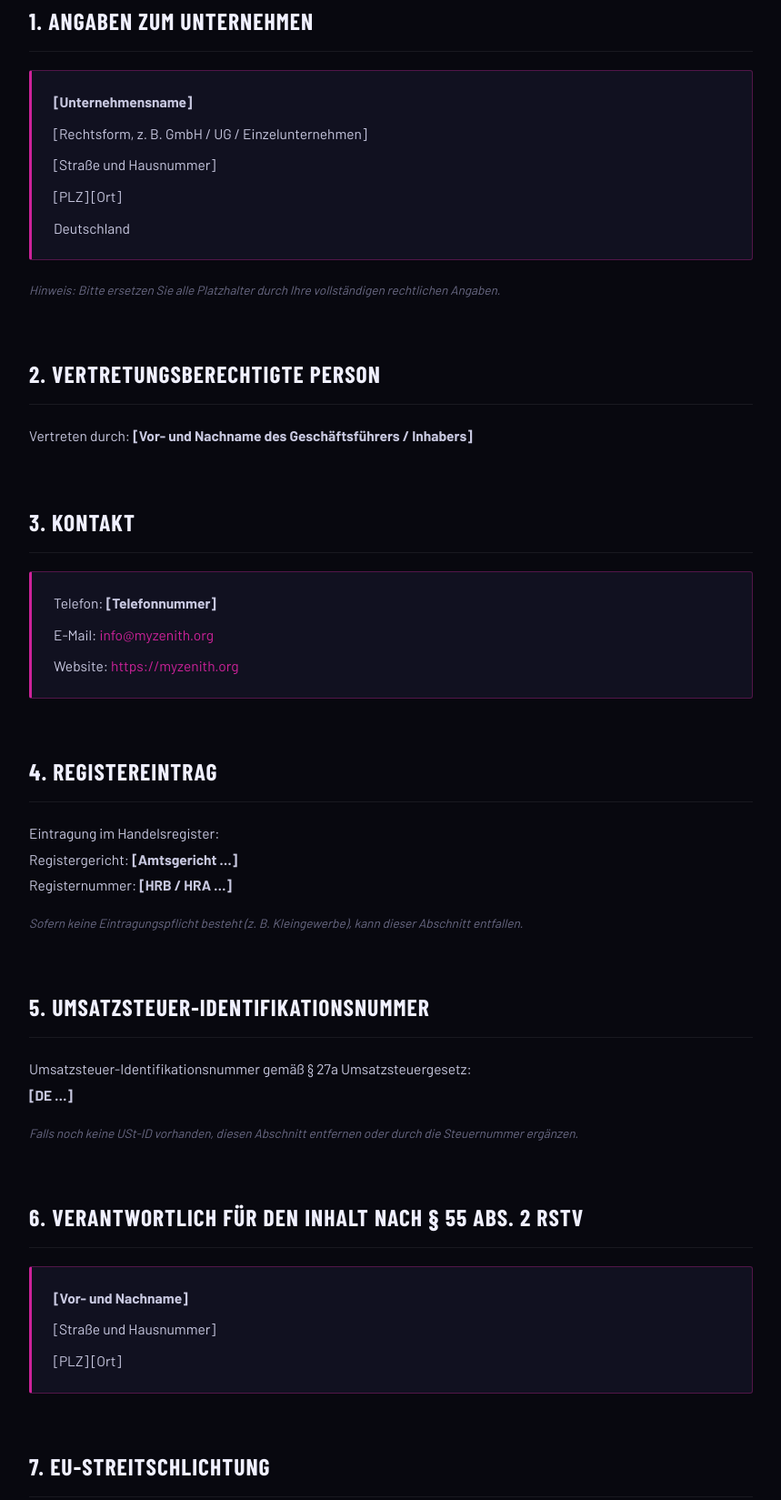
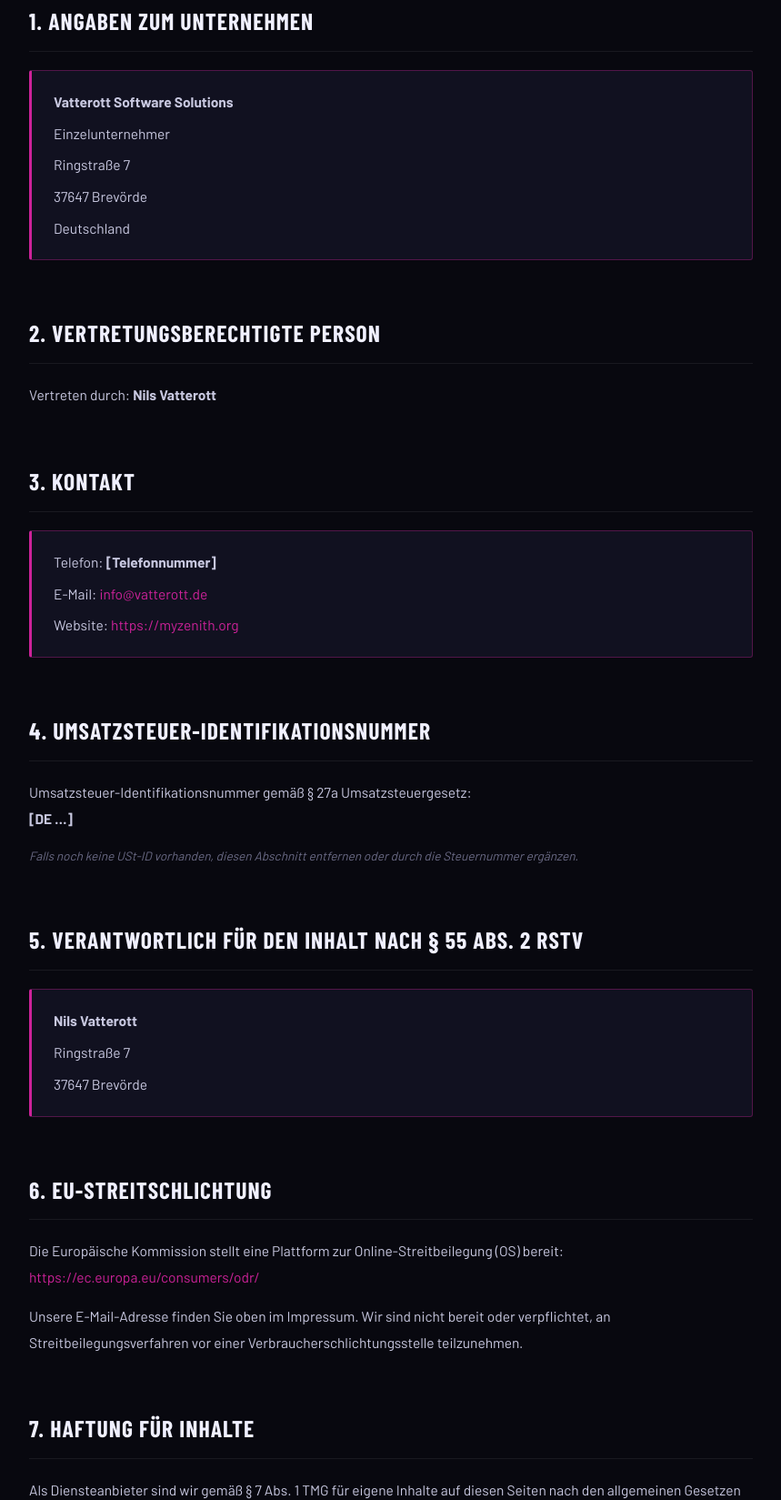
Before and after one commit to vatterott/Zenith, a plain HTML site: page impressum.html in a window 1280 px wide. Shown: the part 455-2104 px from the top of the page at 91% size, without its empty margins (210-1069 px from the left). Drawn offline with nearby package versions, Linux system fonts and the light colour scheme; a web font is replaced by a local one.

Commit message:
Changed company leagal form

```diff
--- a/impressum.html
+++ b/impressum.html
@@ -137,45 +137,33 @@
       <section>
         <h2>1. Angaben zum Unternehmen</h2>
         <div class="info-box">
-          <p><strong>[Unternehmensname]</strong></p>
-          <p>[Rechtsform, z. B. GmbH / UG / Einzelunternehmen]</p>
-          <p>[Straße und Hausnummer]</p>
-          <p>[PLZ] [Ort]</p>
+          <p><strong>Vatterott Software Solutions</strong></p>
+          <p>Einzelunternehmer</p>
+          <p>Ringstraße 7</p>
+          <p>37647 Brevörde</p>
           <p>Deutschland</p>
         </div>
         <p style="color:var(--text-muted); font-size:.85rem;">
-          <em>Hinweis: Bitte ersetzen Sie alle Platzhalter durch Ihre vollständigen rechtlichen Angaben.</em>
+          <!-- Platzhalter-Hinweis entfernt -->
         </p>
       </section>
 
       <section>
         <h2>2. Vertretungsberechtigte Person</h2>
-        <p>Vertreten durch: <strong>[Vor- und Nachname des Geschäftsführers / Inhabers]</strong></p>
+        <p>Vertreten durch: <strong>Nils Vatterott</strong></p>
       </section>
 
       <section>
         <h2>3. Kontakt</h2>
         <div class="info-box">
           <p>Telefon: <strong>[Telefonnummer]</strong></p>
-          <p>E-Mail: <a href="mailto:info@myzenith.org">info@myzenith.org</a></p>
+          <p>E-Mail: <a href="mailto:info@vatterott.de">info@vatterott.de</a></p>
           <p>Website: <a href="https://myzenith.org">https://myzenith.org</a></p>
         </div>
       </section>
 
       <section>
-        <h2>4. Registereintrag</h2>
-        <p>
-          Eintragung im Handelsregister:<br />
-          Registergericht: <strong>[Amtsgericht …]</strong><br />
-          Registernummer: <strong>[HRB / HRA …]</strong>
-        </p>
-        <p style="color:var(--text-muted); font-size:.85rem;">
-          <em>Sofern keine Eintragungspflicht besteht (z. B. Kleingewerbe), kann dieser Abschnitt entfallen.</em>
-        </p>
-      </section>
-
-      <section>
-        <h2>5. Umsatzsteuer-Identifikationsnummer</h2>
+        <h2>4. Umsatzsteuer-Identifikationsnummer</h2>
         <p>
           Umsatzsteuer-Identifikationsnummer gemäß § 27a Umsatzsteuergesetz:<br />
           <strong>[DE …]</strong>
@@ -186,16 +174,16 @@
       </section>
 
       <section>
-        <h2>6. Verantwortlich für den Inhalt nach § 55 Abs. 2 RStV</h2>
+        <h2>5. Verantwortlich für den Inhalt nach § 55 Abs. 2 RStV</h2>
         <div class="info-box">
-          <p><strong>[Vor- und Nachname]</strong></p>
-          <p>[Straße und Hausnummer]</p>
-          <p>[PLZ] [Ort]</p>
+          <p><strong>Nils Vatterott</strong></p>
+          <p>Ringstraße 7</p>
+          <p>37647 Brevörde</p>
         </div>
       </section>
 
       <section>
-        <h2>7. EU-Streitschlichtung</h2>
+        <h2>6. EU-Streitschlichtung</h2>
         <p>
           Die Europäische Kommission stellt eine Plattform zur Online-Streitbeilegung (OS) bereit:
           <a href="https://ec.europa.eu/consumers/odr/" target="_blank" rel="noopener noreferrer">
@@ -209,7 +197,7 @@
       </section>
 
       <section>
-        <h2>8. Haftung für Inhalte</h2>
+        <h2>7. Haftung für Inhalte</h2>
         <p>
           Als Diensteanbieter sind wir gemäß § 7 Abs. 1 TMG für eigene Inhalte auf diesen Seiten nach
           den allgemeinen Gesetzen verantwortlich. Nach §§ 8 bis 10 TMG sind wir als Diensteanbieter
@@ -225,7 +213,7 @@
       </section>
 
       <section>
-        <h2>9. Haftung für Links</h2>
+        <h2>8. Haftung für Links</h2>
         <p>
           Unser Angebot enthält Links zu externen Websites Dritter, auf deren Inhalte wir keinen Einfluss
           haben. Deshalb können wir für diese fremden Inhalte auch keine Gewähr übernehmen. Für die
@@ -242,7 +230,7 @@
       </section>
 
       <section>
-        <h2>10. Urheberrecht</h2>
+        <h2>9. Urheberrecht</h2>
         <p>
           Die durch die Seitenbetreiber erstellten Inhalte und Werke auf diesen Seiten unterliegen dem
           deutschen Urheberrecht. Die Vervielfältigung, Bearbeitung, Verbreitung und jede Art der
```
Also changed, not shown: datenschutz.html (+5 -5 lines), kontakt.html (+3 -3 lines).
